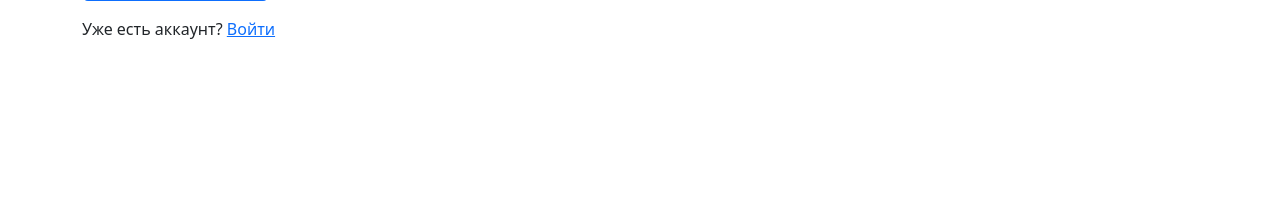
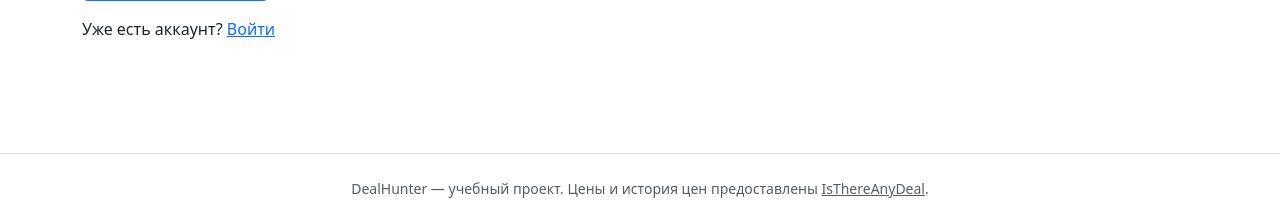
Before and after one commit to basovalex/dealhunter, a Django app: page /accounts/signup/ in a window 1280 px wide. Shown: the part 639-862 px from the top of the page. Before the commit the page ends 678 px from the top, so only its background shows below. Run offline with Django 5.2, Linux system fonts and the light colour scheme.

Commit message:
Style cards and add data source footer

```diff
--- a/static/css/style.css
+++ b/static/css/style.css
@@ -1,3 +1,17 @@
 .deal-score-badge {
     font-size: 1rem;
 }
+
+.card {
+    transition: transform 0.15s ease, box-shadow 0.15s ease;
+}
+
+.card:hover {
+    transform: translateY(-2px);
+    box-shadow: 0 0.5rem 1rem rgba(0, 0, 0, 0.1);
+}
+
+footer a {
+    color: inherit;
+    text-decoration: underline;
+}
--- a/templates/base.html
+++ b/templates/base.html
@@ -37,11 +37,21 @@
 
 <main class="container pb-5">
     {% for message in messages %}
-        <div class="alert alert-{{ message.tags|default:'info' }}">{{ message }}</div>
+        <div class="alert alert-{{ message.tags|default:'info' }} alert-dismissible fade show" role="alert">
+            {{ message }}
+            <button type="button" class="btn-close" data-bs-dismiss="alert" aria-label="Close"></button>
+        </div>
     {% endfor %}
     {% block content %}{% endblock %}
 </main>
 
+<footer class="border-top py-4 mt-5 text-center text-muted small">
+    <div class="container">
+        DealHunter — учебный проект.
+        Цены и история цен предоставлены <a href="https://isthereanydeal.com/" target="_blank" rel="noopener">IsThereAnyDeal</a>.
+    </div>
+</footer>
+
 <script src="https://cdn.jsdelivr.net/npm/bootstrap@5.3.3/dist/js/bootstrap.bundle.min.js"></script>
 </body>
 </html>
```
